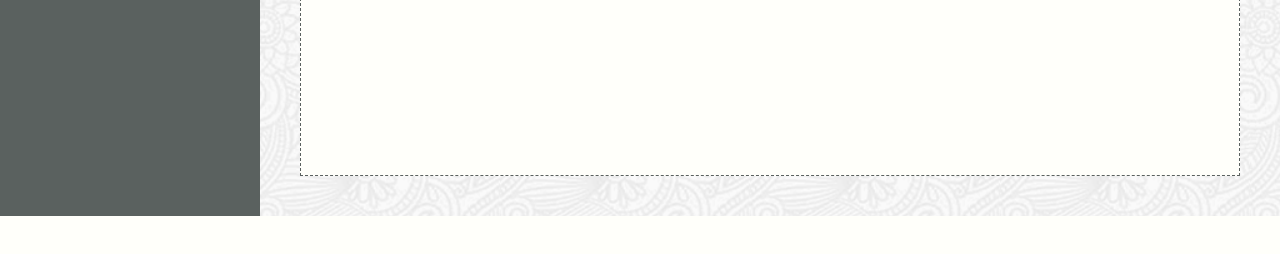
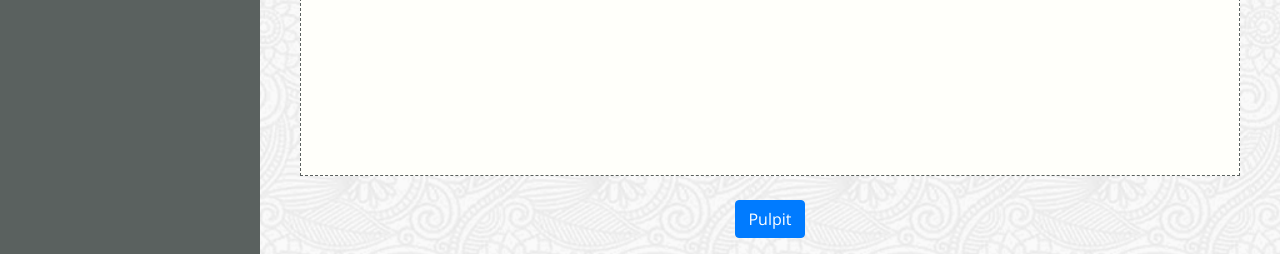
Before and after one commit to Samekmat/ScrumLab, a Django app: template jedzonko/templates/app-recipes.html in a window 1280 px wide. Shown: the part 611-865 px from the top of the page. Before the commit the page ends 827 px from the top, so only its background shows below. Run offline with Django 3.2, Linux system fonts and the light colour scheme; the template is opened without the code that fills it, so the values that code supplies are empty; some libraries are stand-ins or nearby versions; some web fonts are replaced.

Commit message:
recipes - link do main

```diff
--- a/jedzonko/templates/app-recipes.html
+++ b/jedzonko/templates/app-recipes.html
@@ -1,7 +1,9 @@
 {% extends "__base__.html" %}
 {% block title %}{% endblock %}
 {% block content %}
+
     <div class="dashboard-content border-dashed p-3 m-4 view-height">
+
 
         <div class="row border-bottom border-3 p-1 m-1">
             <div class="col noPadding"><h3 class="color-header text-uppercase">Lista
@@ -46,11 +48,12 @@
     {% if recipes.has_other_pages %}
         <ul class="pagination justify-content-center">
             {% if recipes.has_previous %}
-            <li class="page-item"><a class="page-link" href="?page={{ recipes.previous_page_number }}">< poprzednia</a></li>
+                <li class="page-item"><a class="page-link" href="?page={{ recipes.previous_page_number }}"><
+                    poprzednia</a></li>
             {% endif %}
 
             {% for page in recipes.paginator.page_range %}
-            {% if recipes.number == page%}
+                {% if recipes.number == page %}
                     <li class="page-item disabled"><a class="page-link" href="?page={{ page }}"> {{ page }}</a></li>
                 {% else %}
                     <li class="page-item"><a class="page-link" href="?page={{ page }}"> {{ page }}</a></li>
@@ -58,9 +61,13 @@
             {% endfor %}
 
             {% if recipes.has_next %}
-            <li class="page-item"><a class="page-link" href="?page={{ recipes.next_page_number }}">> następna</a></li>
+                <li class="page-item"><a class="page-link" href="?page={{ recipes.next_page_number }}">> następna</a>
+                </li>
             {% endif %}
         </ul>
     {% endif %}
+    <div class="d-flex justify-content-center">
+        <a href="{% url 'main' %}" class="btn btn-primary"> Pulpit </a>
+    </div>
 
 {% endblock content %}
```
Lines whose indentation alone changed are shown as unchanged.
